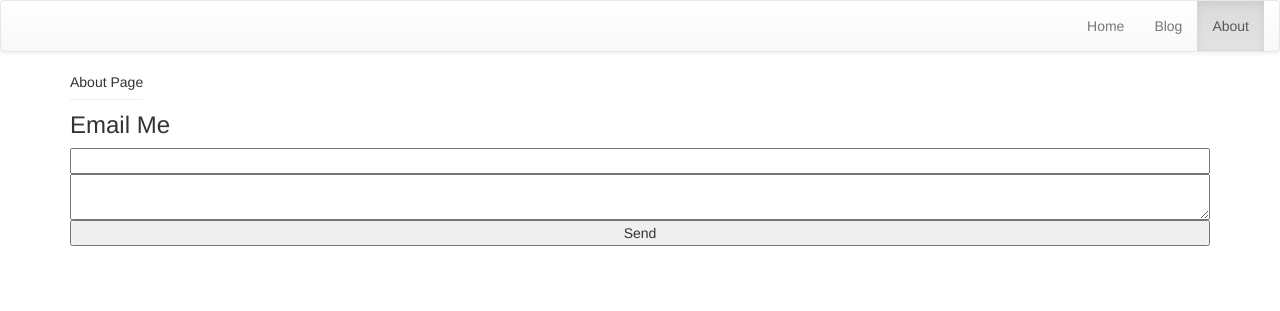
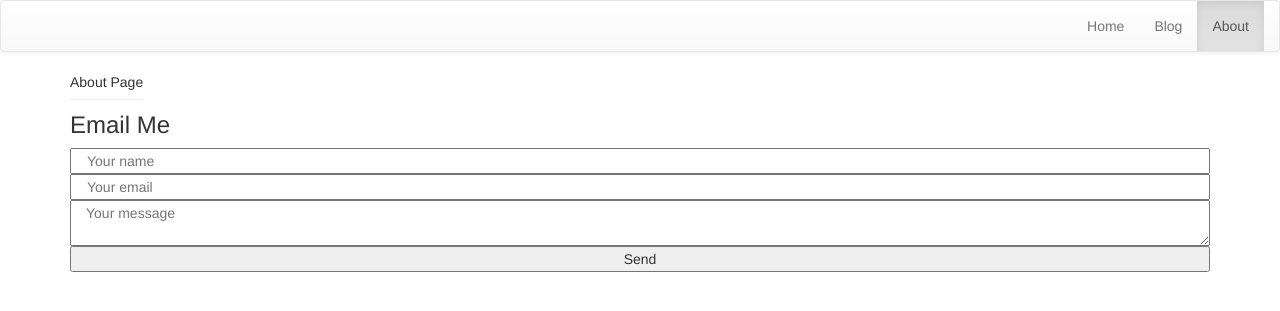
Before and after one commit to andyzheng547/andyzheng547.github.io, a Jekyll site: the page built from about/index.html, in a window 1280 px wide. Shown: the top 311 px of the page. Built offline with Jekyll 4.4.1, drawn with Linux system fonts in a browser that asks for light colours.

Commit message:
Updated Formspree email form

```diff
--- a/_includes/email-form.html
+++ b/_includes/email-form.html
@@ -5,8 +5,9 @@
 
   <div class="row email-form">
     <form action="https://formspree.io/andy.zheng249@email.com" method="post">
-      <input type="email" name="_replyto" class="col-xs-12 email-input">
-      <textarea name="body" class="email-body col-xs-12"></textarea>
+      <input type="text" name="name" placeholder="Your name" class="col-xs-12 email-sender-name">
+      <input type="email" name="_replyto" placeholder="Your email" class="col-xs-12 email-sender-input">
+      <textarea name="message" placeholder="Your message" class="col-xs-12 email-message" ></textarea>
       <input type="submit" value="Send" class="email-submit-button col-xs-12">
     </form>
   </div>
```
